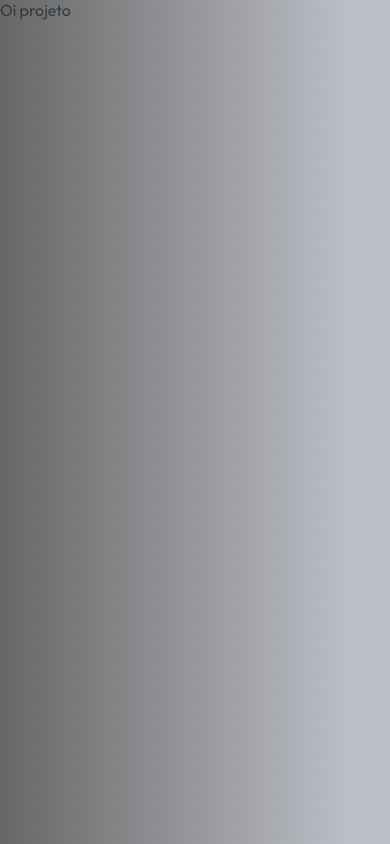
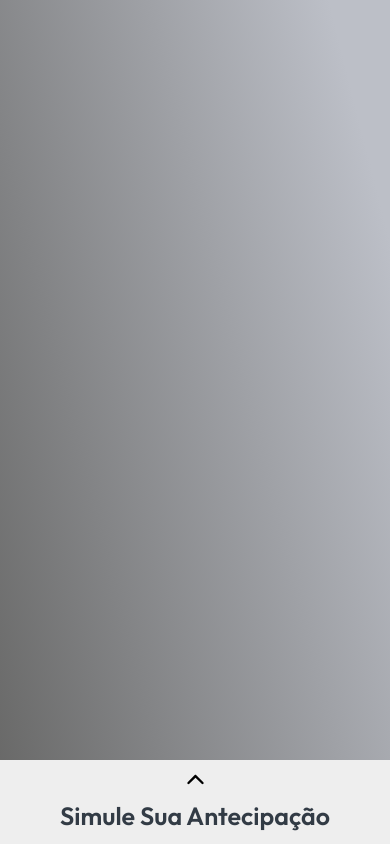
Before and after one commit to zaquinn/simulador-antecipacao-react, a React (Create React App) app: page / in a window 390 px wide. Built offline with nearby package versions, Linux system fonts and the light colour scheme.

Commit message:
feat: created side menu component and his responsivity

```diff
--- a/package.json
+++ b/package.json
@@ -16,6 +16,7 @@
     "react": "^18.2.0",
     "react-dom": "^18.2.0",
     "react-hook-form": "^7.36.1",
+    "react-icons": "^4.4.0",
     "react-scripts": "5.0.1",
     "styled-components": "^5.3.6",
     "typescript": "^4.4.2",
--- a/src/App.tsx
+++ b/src/App.tsx
@@ -1,11 +1,12 @@
 import React from "react";
+import { HomePage } from "./pages/HomePage";
 import GlobalStyle from "./styles/global";
 
 export const App = () => {
   return (
-    <div>
+    <>
       <GlobalStyle />
-      Oi projeto
-    </div>
+      <HomePage />
+    </>
   );
 };
--- /dev/null
+++ b/src/components/SideMenu/index.tsx
@@ -0,0 +1,19 @@
+import { useState } from "react";
+import { Container, Form } from "./styles";
+import { IoIosArrowUp, IoIosArrowDown } from "react-icons/io";
+
+export const SideMenu = () => {
+  const [full, setFull] = useState(false);
+  const growSideMenu = () => {
+    setFull(!full);
+  };
+  return (
+    <Container full={full}>
+      <button onClick={growSideMenu}>
+        {!full ? <IoIosArrowUp /> : <IoIosArrowDown />}
+      </button>
+      <h1>Simule Sua Antecipação</h1>
+      {full && <Form>Oi</Form>}
+    </Container>
+  );
+};
--- /dev/null
+++ b/src/components/SideMenu/styles.ts
@@ -0,0 +1,52 @@
+import styled from "styled-components";
+
+interface IContainerProps {
+  full: boolean;
+}
+
+export const Container = styled.div<IContainerProps>`
+  background-color: var(--white);
+  width: 100%;
+  height: ${(props) => (props.full ? "100vh" : "10vh")};
+  transition: height 1s ease;
+  display: flex;
+  align-items: center;
+  flex-direction: column;
+
+  @media (min-width: 768px) {
+    width: 450px;
+    height: 100vh;
+  }
+
+  > button {
+    background-color: transparent;
+    width: 40px;
+    height: 40px;
+    border-radius: 100%;
+    font-size: 25px;
+    display: flex;
+    justify-content: center;
+    align-items: center;
+
+    @media (min-width: 768px) {
+      display: none;
+    }
+  }
+
+  > h1 {
+    color: var(--gray-4);
+    font-weight: 600;
+    font-size: 25px;
+
+    @media (min-width: 768px) {
+      font-size: 35px;
+    }
+  }
+`;
+
+export const Form = styled.form`
+  display: flex;
+  flex-direction: column;
+  justify-content: center;
+  align-items: flex-start;
+`;
--- /dev/null
+++ b/src/pages/HomePage/index.tsx
@@ -0,0 +1,10 @@
+import { Container } from "./styles";
+import { SideMenu } from "../../components/SideMenu";
+
+export const HomePage = () => {
+  return (
+    <Container>
+      <SideMenu />
+    </Container>
+  );
+};
--- /dev/null
+++ b/src/pages/HomePage/styles.ts
@@ -0,0 +1,8 @@
+import styled from "styled-components";
+
+export const Container = styled.div`
+  display: flex;
+  flex-direction: column;
+  justify-content: flex-end;
+  height: 100vh;
+`;
--- a/src/styles/global.ts
+++ b/src/styles/global.ts
@@ -21,6 +21,8 @@ export default createGlobalStyle`
         background: linear-gradient(75.81deg, var(--gray-3) 0%, var(--gray-2) 89.91%);
         color: var(--gray-4);
         font-family: 'Outfit', sans-serif;
+        min-height: 100vh;
+        min-width: 100%;
     }
 
     button {
```
Also changed, not shown: 1 other file (tests, documents, lock files or other folders).
